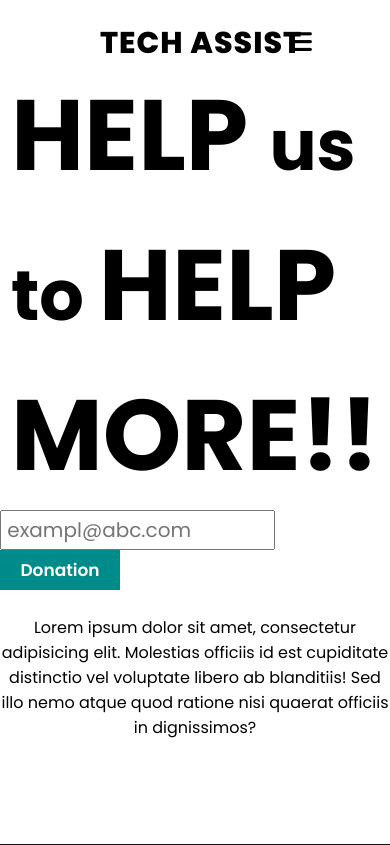
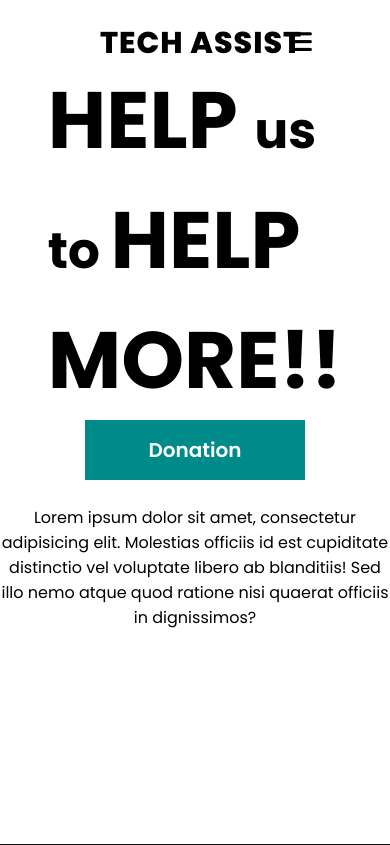
Before and after one commit to lakshithaonline/Tech-Assist, a PHP site: page /donation/donation.html in a window 390 px wide. Shown: the top 845 px of the page. Run offline with PHP 8.4, Linux system fonts and the light colour scheme; some libraries are stand-ins or nearby versions.

Commit message:
donation abtn responsive 400px

```diff
--- a/donation/donation.css
+++ b/donation/donation.css
@@ -89,21 +89,17 @@ header .navigation a:hover{
 .donation-sec{
   margin: 0 auto;;
 }
-.donation-sec .txt{
-  width: 275px;
-  height: 40px;
-  font-size: 20px;
-}
+
 .donation-sec .dnbtn{
   color: #fff;
-  height: 40px;
-  width: 120px;
-  font-size: 17px;
+  height: 60px;
+  width: 220px;
+  font-size: 20px;
   text-align: center;
   font-weight: 600;
   border: 3px solid darkcyan;
   background-image: linear-gradient(30deg, darkcyan 50%, transparent 50%);
-  background-size: 500px;
+  background-size: 550px;
   background-repeat: no-repeat;
   background-position: 0%;
   cursor: pointer;
@@ -264,6 +260,11 @@ footer{
 }
 
 
-@media (max-width: 560px){
-
+@media (max-width: 400px){
+  .slog h1{
+    font-size: 80px;
+  }
+  .slog span{
+    font-size: 50px
+  }
 }
--- a/donation/donation.html
+++ b/donation/donation.html
@@ -33,7 +33,7 @@
                 <h1>MORE!!</h1>
             </div>
             <div class="donation-sec">
-                <input class="txt" type="text" placeholder=" exampl@abc.com">
+
                 <input type="button" class="dnbtn" value="Donation">
             </div>
 
```
